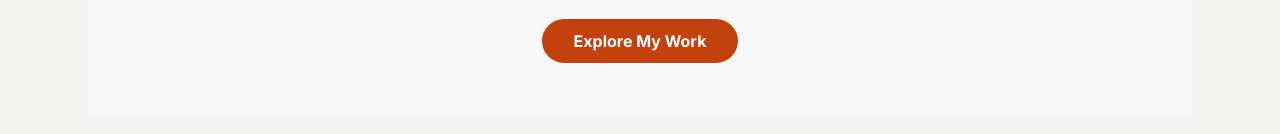
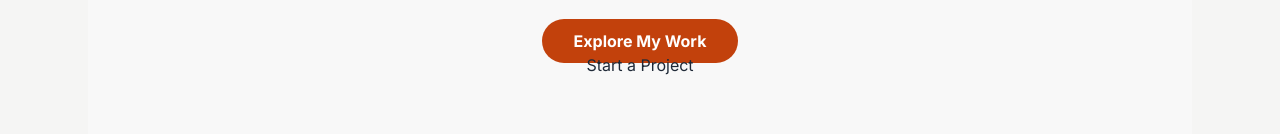
Before and after one commit to KevsOno/Kevs-ono-portfolio, a website: page portfolio/index.html in a window 1280 px wide. Shown: the part 817-951 px from the top of the page. Drawn offline with nearby package versions, Linux system fonts and the light colour scheme; files that its build step writes are made by us from their sources.

Commit message:
Update index.html

```diff
--- a/portfolio/index.html
+++ b/portfolio/index.html
@@ -318,6 +318,15 @@
           #auditCharts {
             grid-template-columns: repeat(4, minmax(0, 1fr));
           }
+            #contact .button {
+        animation: pulse 2s infinite ease-in-out;
+        transition: transform 0.2s ease-in-out;
+    }
+
+    #contact .button:hover {
+        transform: scale(1.05);
+              }
+
         }
     </style>
 </head>
@@ -371,6 +380,12 @@
                 <strong>measurable business growth</strong>.
             </p>
             <a class="bg-orange-700 text-white font-bold py-3 px-8 rounded-full hover:opacity-90 scroll-fade-up" href="#portfolio" style="transition-delay: 1s;">Explore My Work</a>
+            <section id="contact" aria-labelledby="contact-title" role="region">
+
+
+    <div style="text-align: center;">
+      <a href="mailto:mickevsono@gmail.com" class="button">Start a Project</a>
+    </div>
         </section>
         <section class="py-12" id="about">
             <h2 class="section-title">About Me</h2>
```
